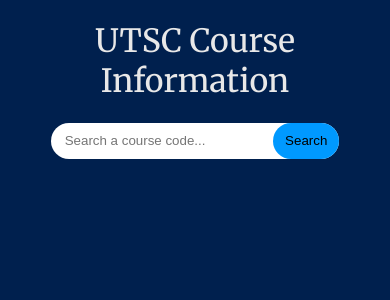
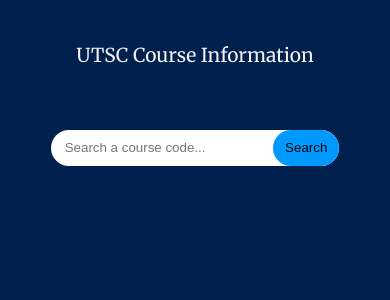
Before and after one commit to ricklan/UTSC-Course-Information-Finder, a Flask app: page / in a window 390 px wide. Shown: the top 300 px of the page. Run offline with Flask 2, Linux system fonts and the light colour scheme.

Commit message:
Make style changes to layout and search bar
-Add space between searchbar and heading
-Adjust search bar for responsive design

```diff
--- a/static/index.css
+++ b/static/index.css
@@ -4,6 +4,7 @@
 #0066FF - Medium Blue
 #0099FF - Light Blue
 #FFFFFF - White
+#F1F1F1 - Light Grey
 */
 
 /*Global Styles
@@ -14,9 +15,11 @@
 
 h1 {
   text-align: center;
-  color: #E8E8E8;
+  color: #F1F1F1;
   font-weight: normal;
   font-family: Merriweather;
+  padding-bottom: 50px;
+  padding-top: 30px;
 }
 
 /*Search bar
@@ -66,15 +69,36 @@
   font-weight: 300;
   background-color: #0D3E86;
   border-radius: 20px;
-  color: #E8E8E8;
+  color: #F1F1F1;
   padding: 20px 20px 10px 20px;
   hyphens: none;
 }
 
-#message:empty{
+#message:empty {
   display: none;
 }
 
-#message b{
+#message b {
   font-weight: 500;
 }
+
+/*Responsive
+-----------------------------------*/
+
+@media screen and (min-width: 800px) {
+  #course {
+    width: 50%;
+  }
+}
+
+@media screen and (max-width: 950px) {
+  h1 {
+    font-size: 1.5em;
+  }
+}
+
+@media screen and (max-width: 500px) {
+  h1 {
+    font-size: 1.2em;
+  }
+}
```
